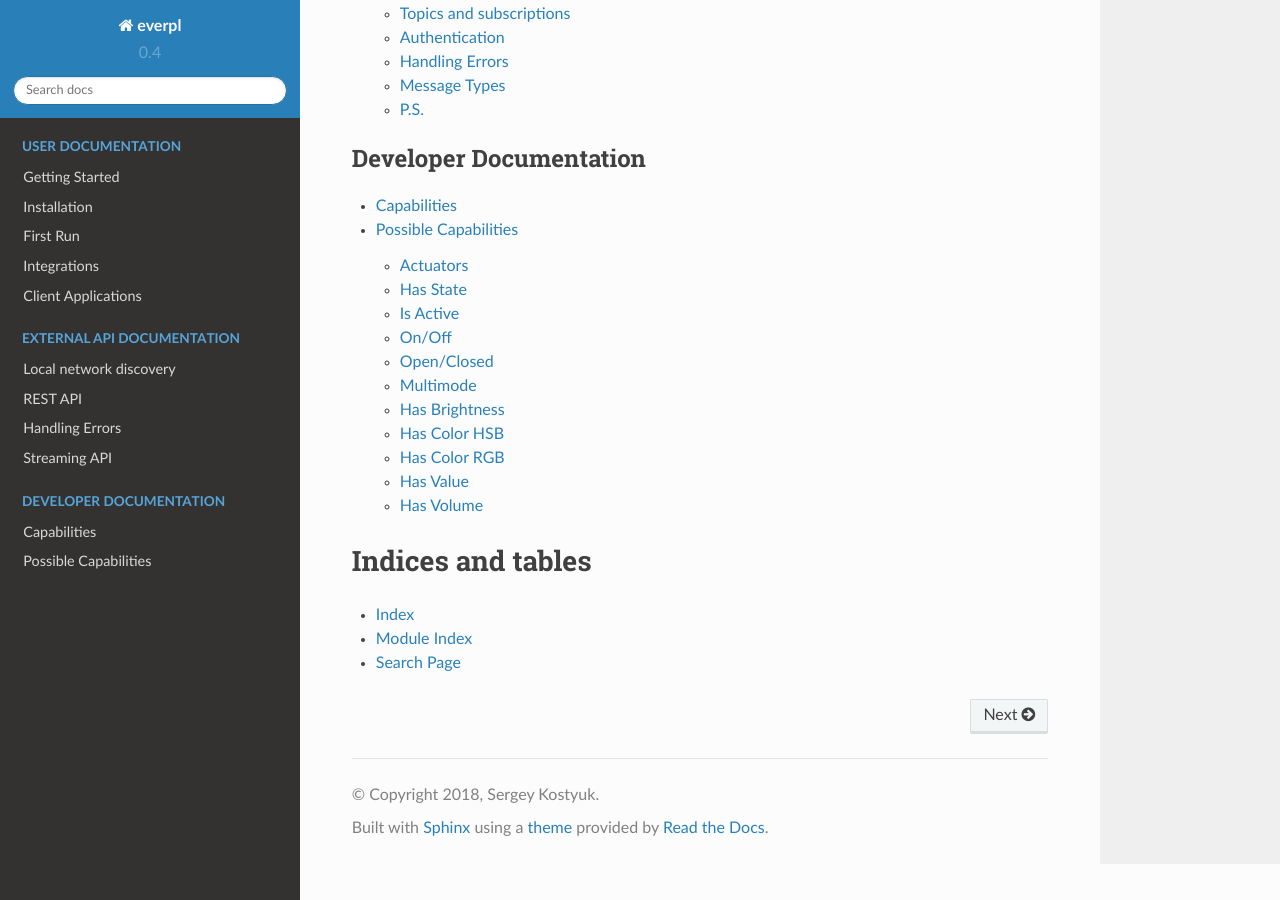
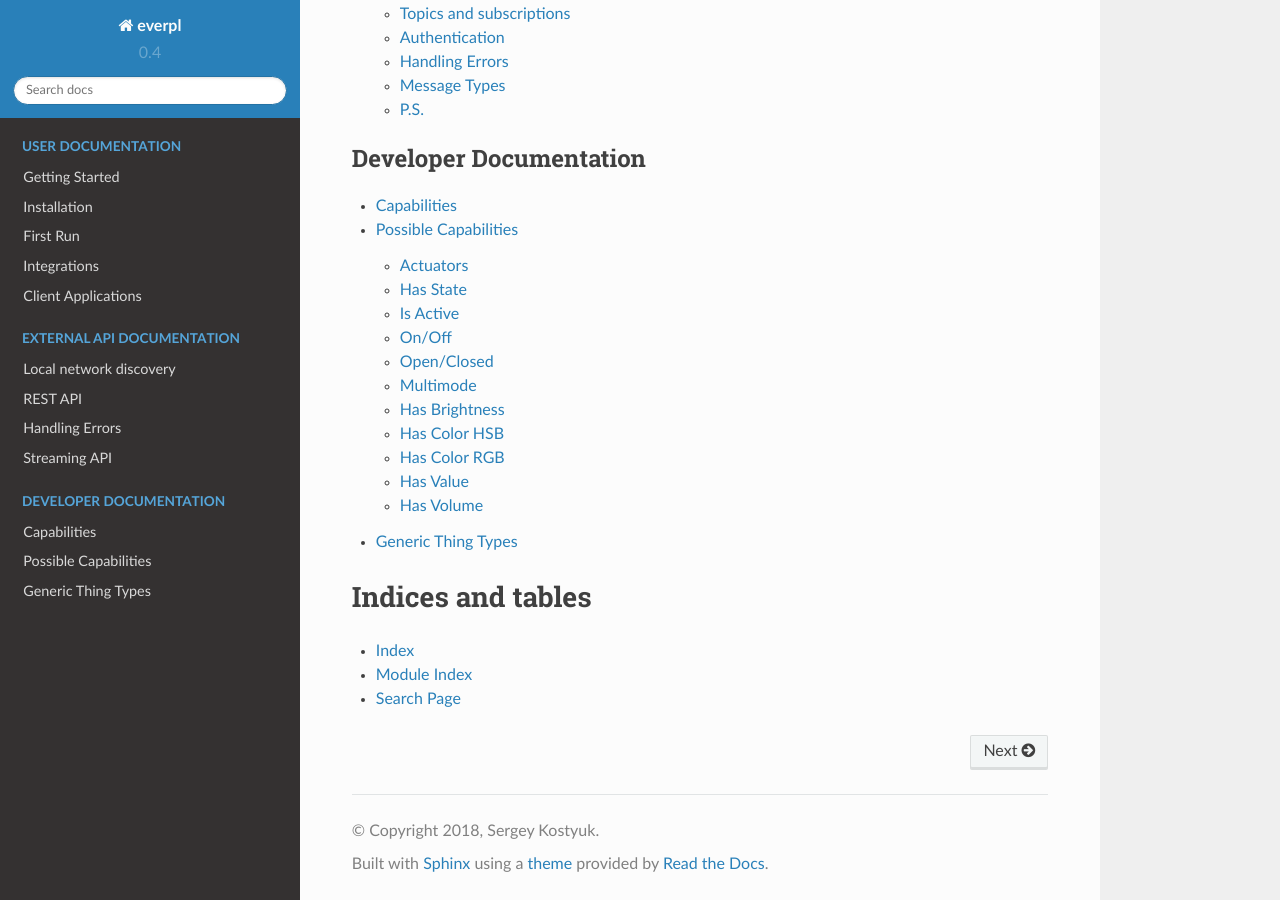
Before and after one commit to fossabot/everpl, a Sphinx documentation site: the page built from docs/source/index.rst, in a window 1280 px wide and 900 px high, scrolled down 1418 px. Built offline with Sphinx 7.4.7 and the Read the Docs theme 2.0.0, drawn with Linux system fonts in a browser that asks for light colours; pages that are not in the unit, such as notebooks, are missing from menus.

Commit message:
DOCS: Started working on Genetic Device Types page

```diff
--- /dev/null
+++ b/docs/source/developer/generic_thing_types.rst
@@ -0,0 +1,2 @@
+Generic Thing Types
+-------------------
--- a/docs/source/index.rst
+++ b/docs/source/index.rst
@@ -54,6 +54,7 @@ Platform itself is hosted on GitHub: https://github.com/s-kostyuk/adpl/
 
    developer/capabilities
    developer/capability_list
+   developer/generic_thing_types
    developer/dev_overview
    developer/base_components
    developer/dev_integrations
```
